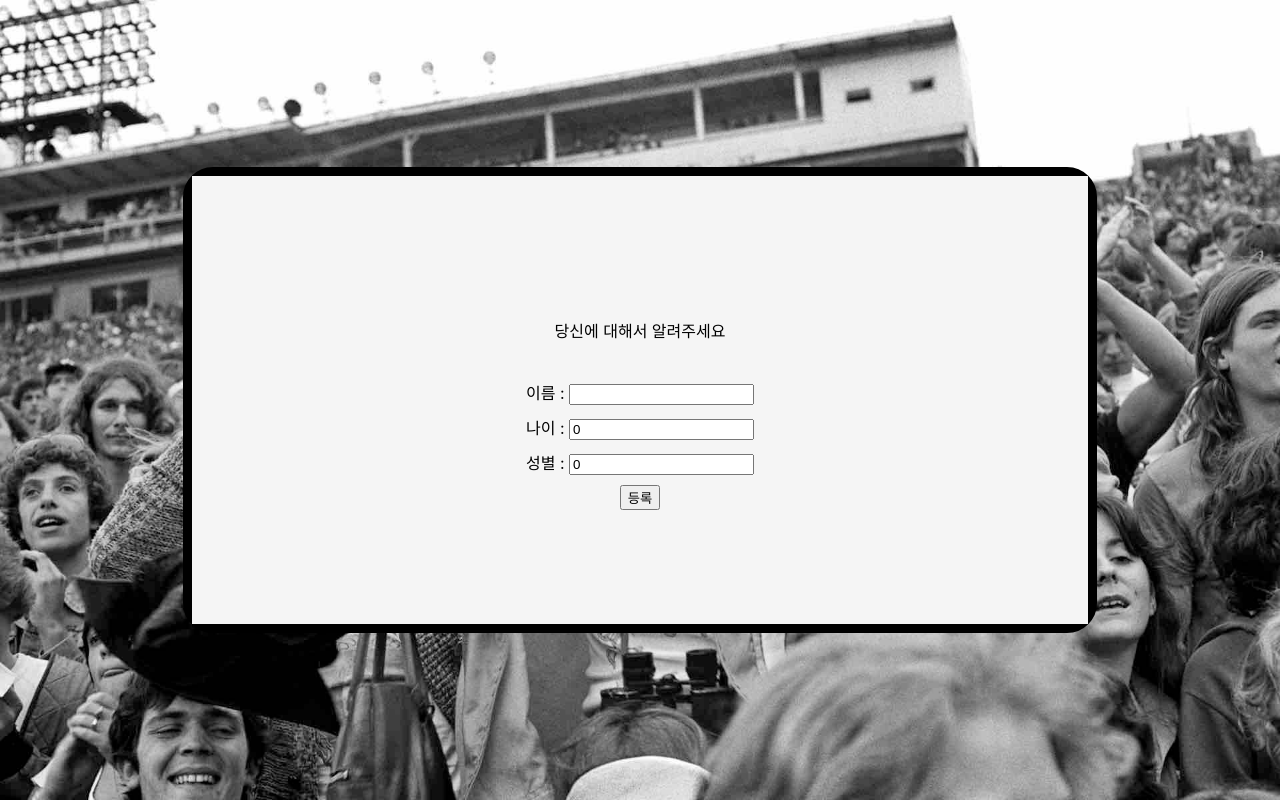
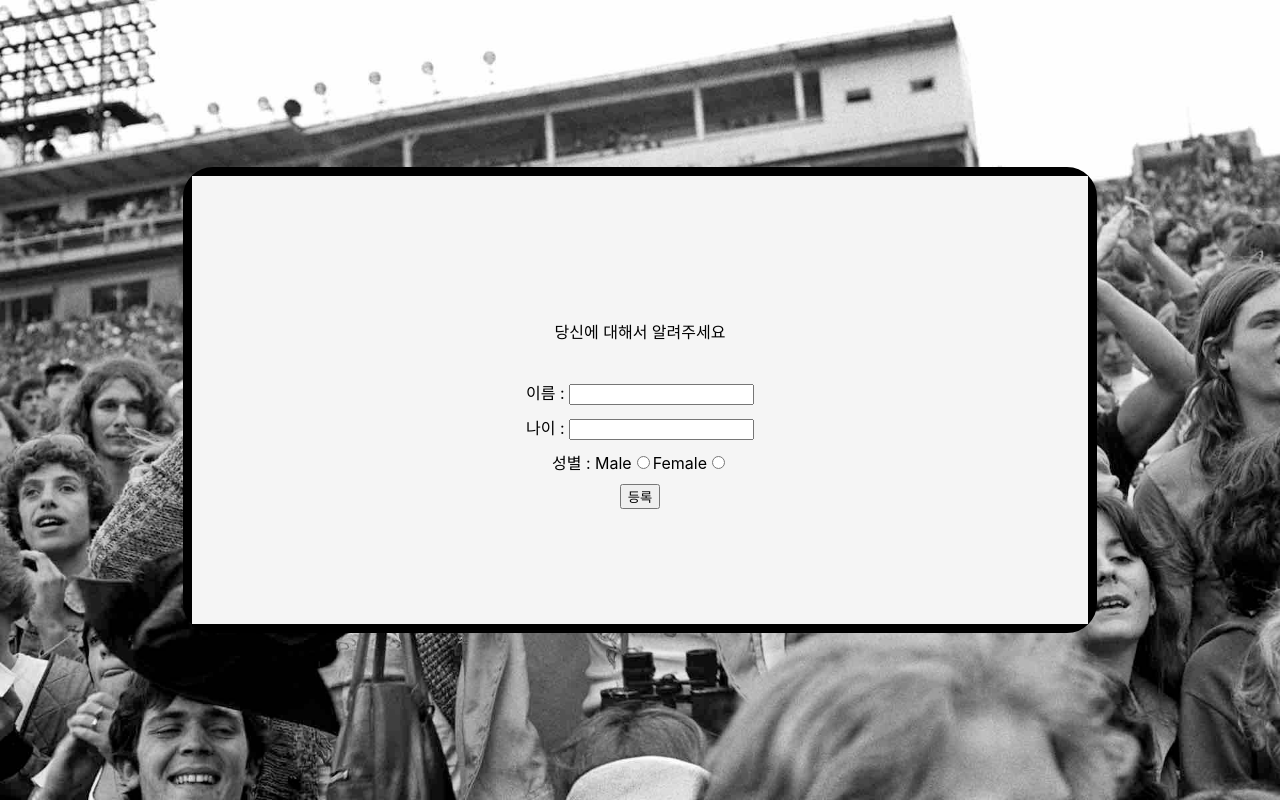
Before and after one commit to wnsguddl9410/Chosenbrand, a React (Create React App) app: page / in a window 1280 px wide. Both pictures are taken after a click on the button "시작". Built offline with nearby package versions, Linux system fonts and the light colour scheme.

Commit message:
gender form
input type=>radio

```diff
--- a/src/container/question.js
+++ b/src/container/question.js
@@ -10,7 +10,7 @@ class question extends Component {
         start2:true,
         num:0,
         name:"",
-        age:0,
+        age: '',
         gender:0,
 
         namchin:0,
@@ -48,20 +48,35 @@ class question extends Component {
     {
            this.setState({[e.target.name]: e.target.value});
     }
+    changegender=(e)=>{
 
+        this.setState({gender : e.target.value});
+    }
 
     nextq=()=>{
         console.log(this.state);
         this.setState({num: this.state.num+1});
     }
 
+    // showbutton=()=>{
+    //      alert(this.state.num);
+    //      if(this.state.num<2)
 
+    //         return (<button onClick={this.nextq} className="btnnext">Next</button>);
+    // }
 
     render()
     {
 
 
-        const {start,num,name,age,gender}=this.state
+        const {start,num,name,age,gender,namchin,rock,
+            luxury,
+            ameca,
+            casual,
+            street}=this.state
+
+
+
 
         return(
 
@@ -76,6 +91,7 @@ class question extends Component {
                 (num==0)?
                 (<div className="Personal">
                 <form className="personal" onSubmit={this.handlePersonal}>
+
                     <div className="qcontentcontainer"><p className="qcontent">당신에 대해서 알려주세요</p></div>
                 <div><label for="name"> 이름 : </label>
                 <input type="text"
@@ -92,11 +108,15 @@ class question extends Component {
                         value={this.state.age}/>
                 </div>
                     <div><label for="gender"> 성별 : </label>
-                <input type="text"
+
+                Male<input type="radio" id="gender" name="gender" onClick={this.changegender} value='1'/>
+                Female<input type="radio" id="gender" name="gender" onClick={this.changegender} value='0'/>
+
+                {/* <input type="checkbox"
                         id='gender'
                         name='gender'
                         onChange={this.handleChange}
-                        value={this.state.gender}/>
+                        value={this.state.gender}/> */}
                 </div>
                     <button type="submit" >등록</button>
                 </form>
@@ -106,10 +126,13 @@ class question extends Component {
 :
                 (
                 <div className="surveycontainer">
-                <Survey onCreate={this.handleCreate} qnum={num} />
-                <button onClick={this.nextq} className="btnnext">Next</button>
+                <Survey onCreate={this.handleCreate} onChange={this.nextq} qnum={num} />
 
-                이름 : {name}, 나이 : {age}, 성별 : {gender}
+                {/* {num<1 && <button onClick={this.nextq} className="btnnext">Next</button> } */}
+
+
+                이름 : {name}, 나이 : {age}, 성별 : {gender}, NUM : {num},
+                남친 : {namchin}, 락 : {rock}, 럭셔리 : {luxury}, 아메카지 : {ameca}, 캐쥬얼 : {casual}, 스트릿 : {street}
                 </div>
                 )}
 
--- a/src/container/surveyformat.js
+++ b/src/container/surveyformat.js
@@ -19,29 +19,31 @@ class surveyformat extends Component {
     // ameca:0,
     // casual:0,
     // street:0,
-     qlist=[[],["나와 어울리는 음식은?", "마라탕, 마라샹궈", "국밥", "파스타", "단식"],
+     qlist=[[],["나와 어울리는 음식은?", "마라탕, 마라샹궈", "국밥", "햄버거", "단식"],
      ["내가 젤 좋아하는 음식?","1", "2", "3", "4"]];
 
     qlistval= [
             [
-                {namchin:5 , rock:1, luxury:2,ameca:3,casual:4,street:4},
-                {},
-                {},
-                {}
+                {namchin:5 , rock:1, luxury:2, ameca:3, casual:4,street:4},
+                {namchin:2 , rock:3, luxury:0, ameca:2, casual:5,street:3},
+                {namchin:1 , rock:4, luxury:3, ameca:5, casual:4,street:4},
+                {namchin:3 , rock:5, luxury:4, ameca:1, casual:0, street:2}
             ],
+            [
 
+            ]
               ];
     handleSubmit = (qnum,sel) => {
         console.log("qlistval[qnum-1][sel] is   "+ this.qlistval[0][0].namchin);
         this.props.onCreate(this.qlistval[qnum-1][sel]);
+        this.props.onChange();
     }
+
 
     render() {
 
         const qlist=this.qlist;
         let qnum=this.props.qnum;
-
-
 
 
         return (
```
